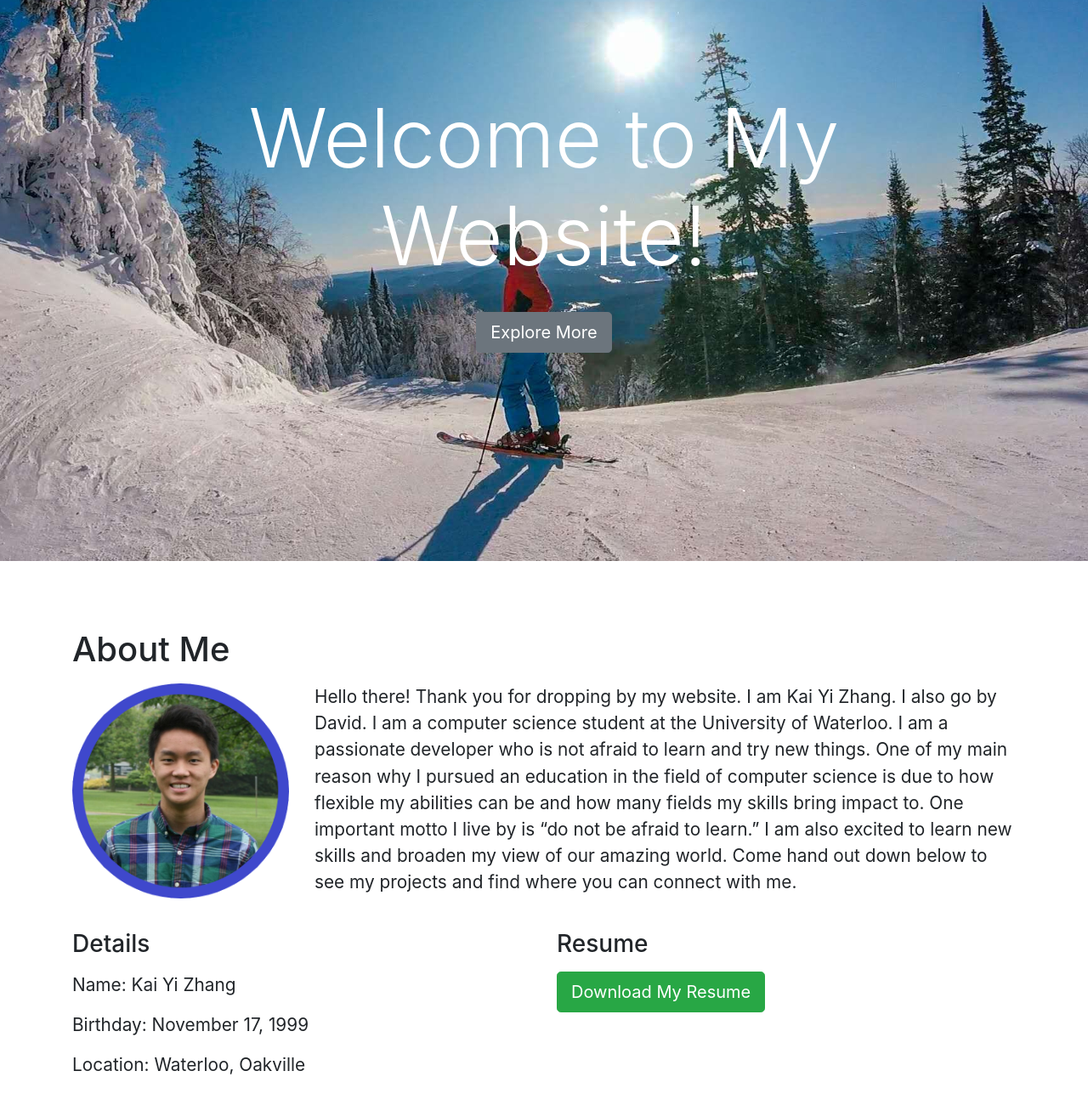
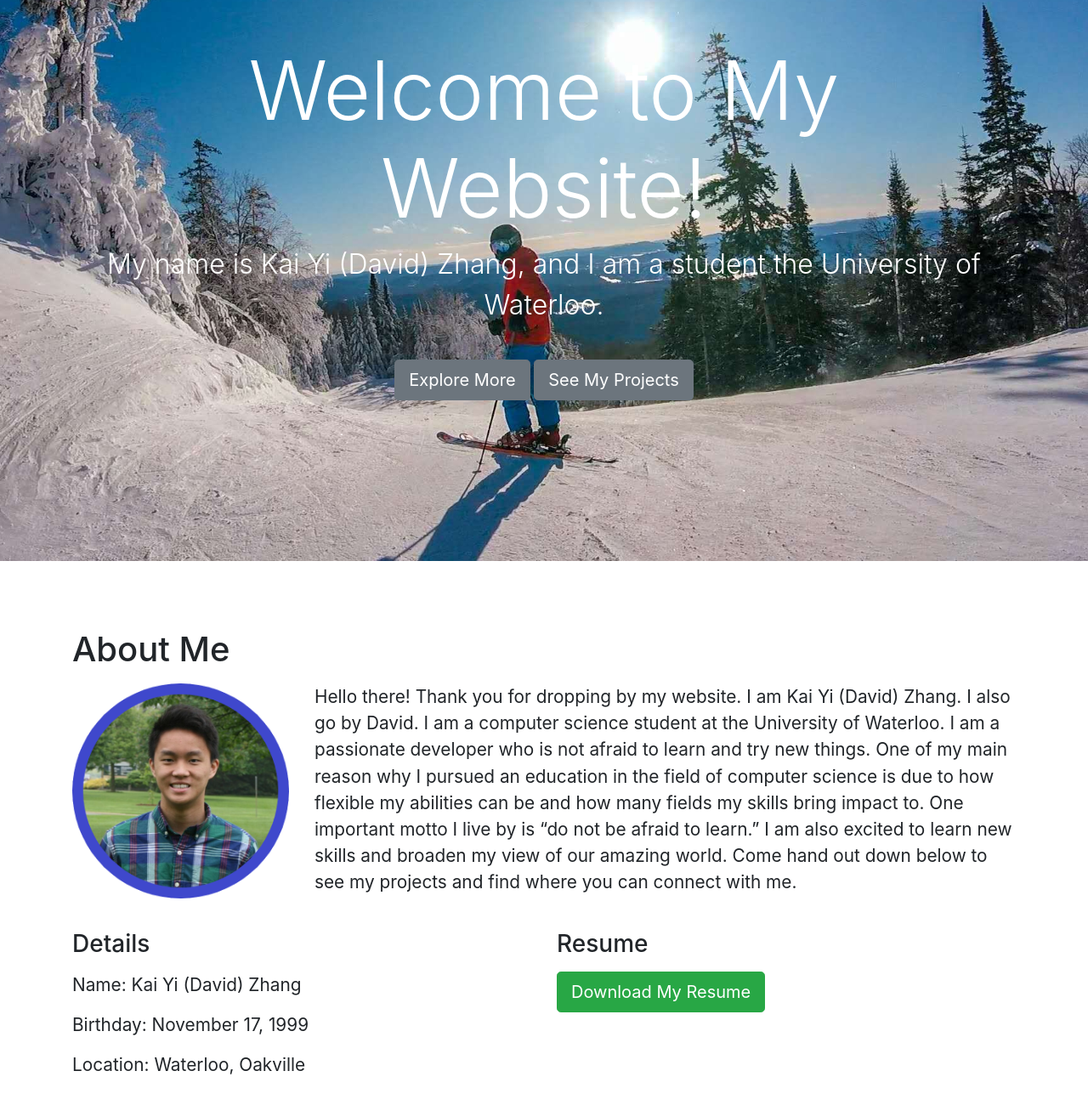
Before and after one commit to KaiYi-David-Zhang/KaiYi-David-Zhang.github.io, a plain HTML site: page index.html in a window 1280 px wide. Shown: the part 140-1440 px from the top of the page at 85% size. Drawn offline with nearby package versions, Linux system fonts and the light colour scheme.

Commit message:
updated cover and edited names

```diff
--- a/index.html
+++ b/index.html
@@ -11,7 +11,7 @@
         <link rel="stylesheet" href="./styles.css">
         <script src="https://kit.fontawesome.com/18a4a2cdff.js" crossorigin="anonymous"></script>
 
-        <title>Kai Yi Zhang's  Website</title>
+        <title>Kai Yi (David) Zhang's  Website</title>
     </head>
 
     <body>
@@ -20,10 +20,12 @@
             <div class="container">
                 <div class="col-sm-12 col-sm-offset-1">
                 <h1 class="display-1">Welcome to My Website!</h1>
+                <p class="lead">My name is Kai Yi (David) Zhang, and I am a student the University of Waterloo.</p>
 
                 <br>
 
                 <a href="#about-me" class="btn btn-secondary btn-lg" role="button">Explore More</a>
+                <a href="#projects" class="btn btn-secondary btn-lg" role="button">See My Projects</a>
 
                 </div>
             </div>
@@ -43,7 +45,7 @@
                             <img src="./img/profile.png" class="float-left" alt="">
                         </div>
                         <div class="col-md-9">
-                            <p>Hello there! Thank you for dropping by my website. I am Kai Yi Zhang. I also go by David. I am a computer science student at the University of Waterloo. I am a passionate developer who is not afraid to learn and try new things. One of my main reason why I pursued an education in the field of computer science is due to how flexible my abilities can be and how many fields my skills bring impact to. One important motto I live by is “do not be afraid to learn.” I am also excited to learn new skills and broaden my view of our amazing world. Come hand out down below to see my projects and find where you can connect with me.</p>
+                            <p>Hello there! Thank you for dropping by my website. I am Kai Yi (David) Zhang. I also go by David. I am a computer science student at the University of Waterloo. I am a passionate developer who is not afraid to learn and try new things. One of my main reason why I pursued an education in the field of computer science is due to how flexible my abilities can be and how many fields my skills bring impact to. One important motto I live by is “do not be afraid to learn.” I am also excited to learn new skills and broaden my view of our amazing world. Come hand out down below to see my projects and find where you can connect with me.</p>
                         </div>
                     </div>
 
@@ -52,7 +54,7 @@
                     <div class="row">
                         <div class="col-sm">
                             <h3>Details</h3>
-                            <p>Name: Kai Yi Zhang</p>
+                            <p>Name: Kai Yi (David) Zhang</p>
                             <p>Birthday: November 17, 1999</p>
                             <p>Location: Waterloo, Oakville</p>
 
--- a/styles.css
+++ b/styles.css
@@ -27,6 +27,9 @@ img {
     width: 100%;
 }
 
+#cover-caption p{
+    font-size: 2rem;
+}
 
 .introduction{
     margin: 5rem 0;
```
